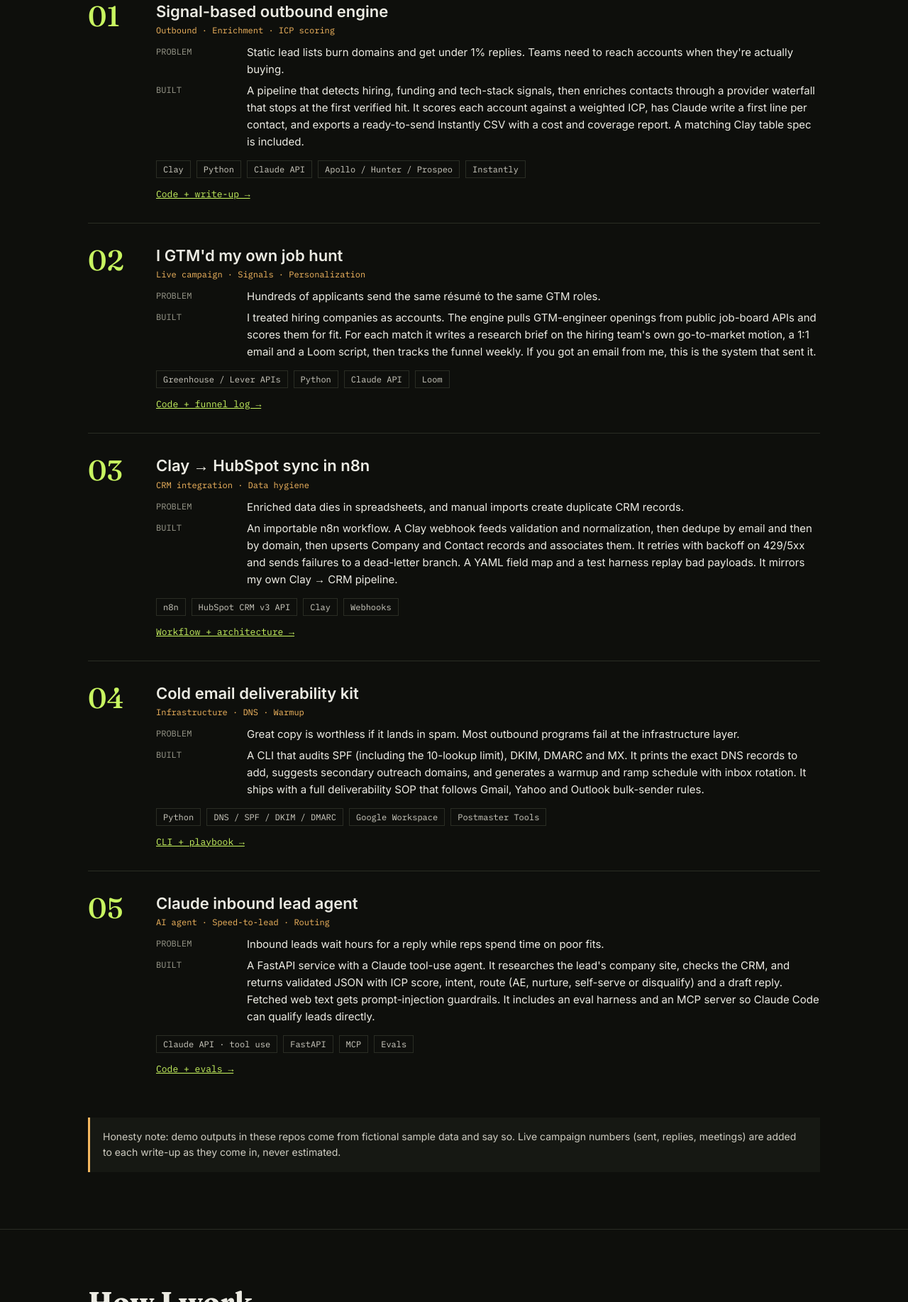
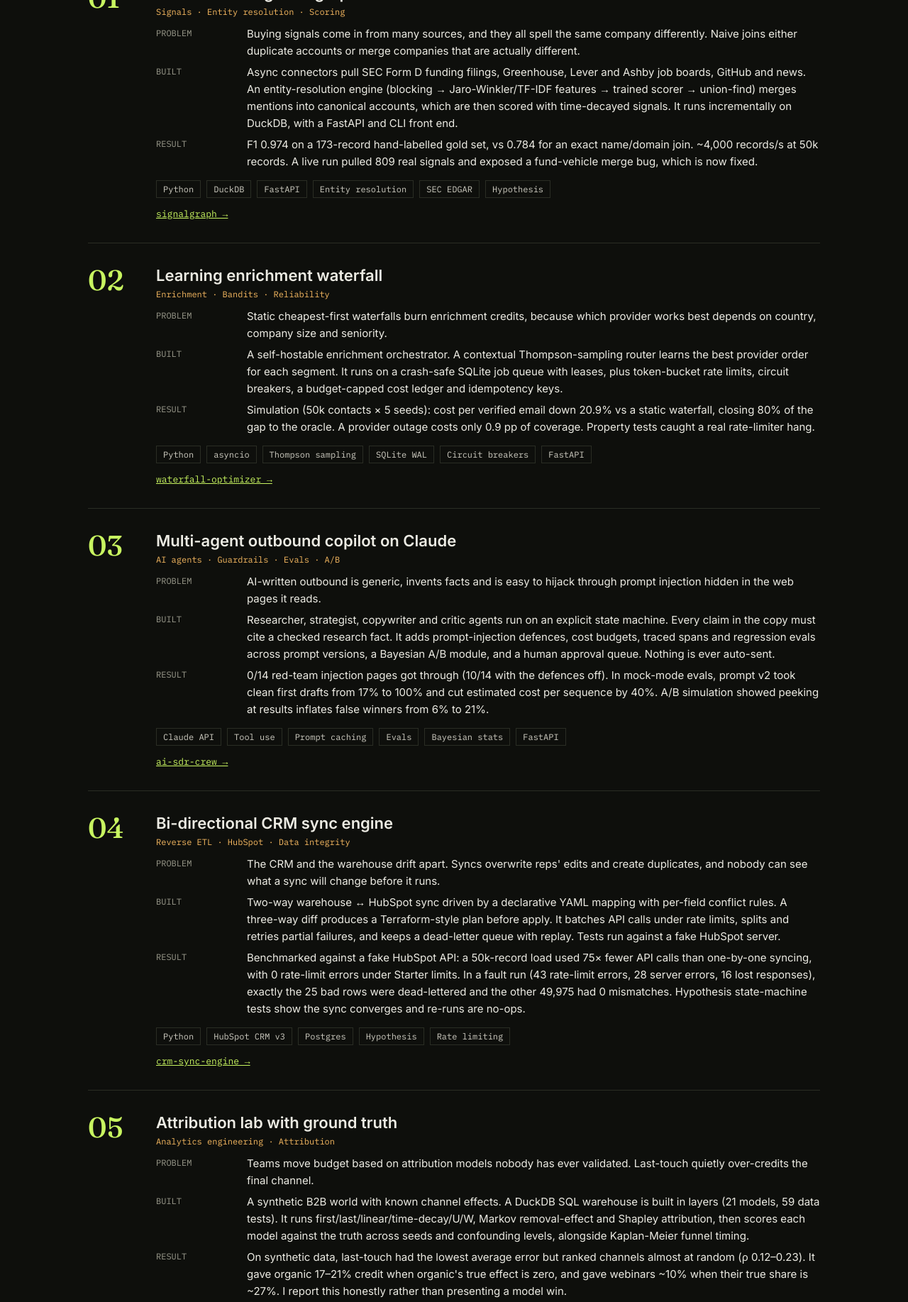
Before and after one commit to goalgetter53/goalgetter53.github.io, a plain HTML site: page index.html in a window 1280 px wide. Shown: the part 1150-2985 px from the top of the page at 71% size. Drawn offline with Linux system fonts and the light colour scheme.

Commit message:
Portfolio: 5 hard GTM engineering builds
Co-Authored-By: Claude Opus 5.5 <noreply@anthropic.com>
Claude-Session: https://claude.ai/code/session_01FxgJ6cknCTTbfE1Hvk6pbB

```diff
--- a/index.html
+++ b/index.html
@@ -103,79 +103,84 @@ footer{padding:32px 0;color:var(--mute);font:13px var(--mono)}
 
 <section id="work"><div class="wrap">
   <h2>Selected GTM builds</h2>
-  <p class="sub">Each project is written up as a business case: the problem, what I built, the stack, and the results. Every number on this page is either live data or clearly marked as a demo run on fictional data.</p>
+  <p class="sub">Five systems, each written up with the problem, the build and measured results. Simulation and synthetic results are labelled; nothing is a made-up customer number.</p>
 
   <article class="proj">
     <div class="num">01</div>
     <div>
-      <h3><a href="https://github.com/goalgetter53/signal-outbound-engine">Signal-based outbound engine</a></h3>
-      <p class="tag">Outbound · Enrichment · ICP scoring</p>
+      <h3><a href="https://github.com/goalgetter53/signalgraph">Account intelligence graph</a></h3>
+      <p class="tag">Signals · Entity resolution · Scoring</p>
       <dl>
-        <dt>Problem</dt><dd>Static lead lists burn domains and get under 1% replies. Teams need to reach accounts when they're actually buying.</dd>
-        <dt>Built</dt><dd>A pipeline that detects hiring, funding and tech-stack signals, then enriches contacts through a provider waterfall that stops at the first verified hit. It scores each account against a weighted ICP, has Claude write a first line per contact, and exports a ready-to-send Instantly CSV with a cost and coverage report. A matching Clay table spec is included.</dd>
+        <dt>Problem</dt><dd>Buying signals come in from many sources, and they all spell the same company differently. Naive joins either duplicate accounts or merge companies that are actually different.</dd>
+        <dt>Built</dt><dd>Async connectors pull SEC Form D funding filings, Greenhouse, Lever and Ashby job boards, GitHub and news. An entity-resolution engine (blocking → Jaro-Winkler/TF-IDF features → trained scorer → union-find) merges mentions into canonical accounts, which are then scored with time-decayed signals. It runs incrementally on DuckDB, with a FastAPI and CLI front end.</dd>
+        <dt>Result</dt><dd>F1 0.974 on a 173-record hand-labelled gold set, vs 0.784 for an exact name/domain join. ~4,000 records/s at 50k records. A live run pulled 809 real signals and exposed a fund-vehicle merge bug, which is now fixed.</dd>
       </dl>
-      <div class="chips"><span>Clay</span><span>Python</span><span>Claude API</span><span>Apollo / Hunter / Prospeo</span><span>Instantly</span></div>
-      <div class="links"><a href="https://github.com/goalgetter53/signal-outbound-engine">Code + write-up →</a></div>
+      <div class="chips"><span>Python</span><span>DuckDB</span><span>FastAPI</span><span>Entity resolution</span><span>SEC EDGAR</span><span>Hypothesis</span></div>
+      <div class="links"><a href="https://github.com/goalgetter53/signalgraph">signalgraph →</a></div>
     </div>
   </article>
 
   <article class="proj">
     <div class="num">02</div>
     <div>
-      <h3><a href="https://github.com/goalgetter53/gtm-job-hunt-engine">I GTM'd my own job hunt</a></h3>
-      <p class="tag">Live campaign · Signals · Personalization</p>
+      <h3><a href="https://github.com/goalgetter53/waterfall-optimizer">Learning enrichment waterfall</a></h3>
+      <p class="tag">Enrichment · Bandits · Reliability</p>
       <dl>
-        <dt>Problem</dt><dd>Hundreds of applicants send the same résumé to the same GTM roles.</dd>
-        <dt>Built</dt><dd>I treated hiring companies as accounts. The engine pulls GTM-engineer openings from public job-board APIs and scores them for fit. For each match it writes a research brief on the hiring team's own go-to-market motion, a 1:1 email and a Loom script, then tracks the funnel weekly. If you got an email from me, this is the system that sent it.</dd>
+        <dt>Problem</dt><dd>Static cheapest-first waterfalls burn enrichment credits, because which provider works best depends on country, company size and seniority.</dd>
+        <dt>Built</dt><dd>A self-hostable enrichment orchestrator. A contextual Thompson-sampling router learns the best provider order for each segment. It runs on a crash-safe SQLite job queue with leases, plus token-bucket rate limits, circuit breakers, a budget-capped cost ledger and idempotency keys.</dd>
+        <dt>Result</dt><dd>Simulation (50k contacts × 5 seeds): cost per verified email down 20.9% vs a static waterfall, closing 80% of the gap to the oracle. A provider outage costs only 0.9 pp of coverage. Property tests caught a real rate-limiter hang.</dd>
       </dl>
-      <div class="chips"><span>Greenhouse / Lever APIs</span><span>Python</span><span>Claude API</span><span>Loom</span></div>
-      <div class="links"><a href="https://github.com/goalgetter53/gtm-job-hunt-engine">Code + funnel log →</a></div>
+      <div class="chips"><span>Python</span><span>asyncio</span><span>Thompson sampling</span><span>SQLite WAL</span><span>Circuit breakers</span><span>FastAPI</span></div>
+      <div class="links"><a href="https://github.com/goalgetter53/waterfall-optimizer">waterfall-optimizer →</a></div>
     </div>
   </article>
 
   <article class="proj">
     <div class="num">03</div>
     <div>
-      <h3><a href="https://github.com/goalgetter53/clay-hubspot-sync">Clay → HubSpot sync in n8n</a></h3>
-      <p class="tag">CRM integration · Data hygiene</p>
+      <h3><a href="https://github.com/goalgetter53/ai-sdr-crew">Multi-agent outbound copilot on Claude</a></h3>
+      <p class="tag">AI agents · Guardrails · Evals · A/B</p>
       <dl>
-        <dt>Problem</dt><dd>Enriched data dies in spreadsheets, and manual imports create duplicate CRM records.</dd>
-        <dt>Built</dt><dd>An importable n8n workflow. A Clay webhook feeds validation and normalization, then dedupe by email and then by domain, then upserts Company and Contact records and associates them. It retries with backoff on 429/5xx and sends failures to a dead-letter branch. A YAML field map and a test harness replay bad payloads. It mirrors my own Clay → CRM pipeline.</dd>
+        <dt>Problem</dt><dd>AI-written outbound is generic, invents facts and is easy to hijack through prompt injection hidden in the web pages it reads.</dd>
+        <dt>Built</dt><dd>Researcher, strategist, copywriter and critic agents run on an explicit state machine. Every claim in the copy must cite a checked research fact. It adds prompt-injection defences, cost budgets, traced spans and regression evals across prompt versions, a Bayesian A/B module, and a human approval queue. Nothing is ever auto-sent.</dd>
+        <dt>Result</dt><dd>0/14 red-team injection pages got through (10/14 with the defences off). In mock-mode evals, prompt v2 took clean first drafts from 17% to 100% and cut estimated cost per sequence by 40%. A/B simulation showed peeking at results inflates false winners from 6% to 21%.</dd>
       </dl>
-      <div class="chips"><span>n8n</span><span>HubSpot CRM v3 API</span><span>Clay</span><span>Webhooks</span></div>
-      <div class="links"><a href="https://github.com/goalgetter53/clay-hubspot-sync">Workflow + architecture →</a></div>
+      <div class="chips"><span>Claude API</span><span>Tool use</span><span>Prompt caching</span><span>Evals</span><span>Bayesian stats</span><span>FastAPI</span></div>
+      <div class="links"><a href="https://github.com/goalgetter53/ai-sdr-crew">ai-sdr-crew →</a></div>
     </div>
   </article>
 
   <article class="proj">
     <div class="num">04</div>
     <div>
-      <h3><a href="https://github.com/goalgetter53/cold-email-deliverability-kit">Cold email deliverability kit</a></h3>
-      <p class="tag">Infrastructure · DNS · Warmup</p>
+      <h3><a href="https://github.com/goalgetter53/crm-sync-engine">Bi-directional CRM sync engine</a></h3>
+      <p class="tag">Reverse ETL · HubSpot · Data integrity</p>
       <dl>
-        <dt>Problem</dt><dd>Great copy is worthless if it lands in spam. Most outbound programs fail at the infrastructure layer.</dd>
-        <dt>Built</dt><dd>A CLI that audits SPF (including the 10-lookup limit), DKIM, DMARC and MX. It prints the exact DNS records to add, suggests secondary outreach domains, and generates a warmup and ramp schedule with inbox rotation. It ships with a full deliverability SOP that follows Gmail, Yahoo and Outlook bulk-sender rules.</dd>
+        <dt>Problem</dt><dd>The CRM and the warehouse drift apart. Syncs overwrite reps' edits and create duplicates, and nobody can see what a sync will change before it runs.</dd>
+        <dt>Built</dt><dd>Two-way warehouse ↔ HubSpot sync driven by a declarative YAML mapping with per-field conflict rules. A three-way diff produces a Terraform-style plan before apply. It batches API calls under rate limits, splits and retries partial failures, and keeps a dead-letter queue with replay. Tests run against a fake HubSpot server.</dd>
+        <dt>Result</dt><dd>Benchmarked against a fake HubSpot API: a 50k-record load used 75× fewer API calls than one-by-one syncing, with 0 rate-limit errors under Starter limits. In a fault run (43 rate-limit errors, 28 server errors, 16 lost responses), exactly the 25 bad rows were dead-lettered and the other 49,975 had 0 mismatches. Hypothesis state-machine tests show the sync converges and re-runs are no-ops.</dd>
       </dl>
-      <div class="chips"><span>Python</span><span>DNS / SPF / DKIM / DMARC</span><span>Google Workspace</span><span>Postmaster Tools</span></div>
-      <div class="links"><a href="https://github.com/goalgetter53/cold-email-deliverability-kit">CLI + playbook →</a></div>
+      <div class="chips"><span>Python</span><span>HubSpot CRM v3</span><span>Postgres</span><span>Hypothesis</span><span>Rate limiting</span></div>
+      <div class="links"><a href="https://github.com/goalgetter53/crm-sync-engine">crm-sync-engine →</a></div>
     </div>
   </article>
 
   <article class="proj">
     <div class="num">05</div>
     <div>
-      <h3><a href="https://github.com/goalgetter53/claude-inbound-lead-agent">Claude inbound lead agent</a></h3>
-      <p class="tag">AI agent · Speed-to-lead · Routing</p>
+      <h3><a href="https://github.com/goalgetter53/gtm-attribution-lab">Attribution lab with ground truth</a></h3>
+      <p class="tag">Analytics engineering · Attribution</p>
       <dl>
-        <dt>Problem</dt><dd>Inbound leads wait hours for a reply while reps spend time on poor fits.</dd>
-        <dt>Built</dt><dd>A FastAPI service with a Claude tool-use agent. It researches the lead's company site, checks the CRM, and returns validated JSON with ICP score, intent, route (AE, nurture, self-serve or disqualify) and a draft reply. Fetched web text gets prompt-injection guardrails. It includes an eval harness and an MCP server so Claude Code can qualify leads directly.</dd>
+        <dt>Problem</dt><dd>Teams move budget based on attribution models nobody has ever validated. Last-touch quietly over-credits the final channel.</dd>
+        <dt>Built</dt><dd>A synthetic B2B world with known channel effects. A DuckDB SQL warehouse is built in layers (21 models, 59 data tests). It runs first/last/linear/time-decay/U/W, Markov removal-effect and Shapley attribution, then scores each model against the truth across seeds and confounding levels, alongside Kaplan-Meier funnel timing.</dd>
+        <dt>Result</dt><dd>On synthetic data, last-touch had the lowest average error but ranked channels almost at random (ρ 0.12–0.23). It gave organic 17–21% credit when organic's true effect is zero, and gave webinars ~10% when their true share is ~27%. I report this honestly rather than presenting a model win.</dd>
       </dl>
-      <div class="chips"><span>Claude API · tool use</span><span>FastAPI</span><span>MCP</span><span>Evals</span></div>
-      <div class="links"><a href="https://github.com/goalgetter53/claude-inbound-lead-agent">Code + evals →</a></div>
+      <div class="chips"><span>DuckDB</span><span>SQL</span><span>Shapley</span><span>Markov chains</span><span>Kaplan-Meier</span><span>pandas</span></div>
+      <div class="links"><a href="https://github.com/goalgetter53/gtm-attribution-lab">gtm-attribution-lab →</a></div>
     </div>
   </article>
 
-  <p class="note">Honesty note: demo outputs in these repos come from fictional sample data and say so. Live campaign numbers (sent, replies, meetings) are added to each write-up as they come in, never estimated.</p>
+  <p class="note">Honesty note: every number above comes from an actual run of the code in that repo. Simulation and synthetic data are labelled as such in each README. Live results are added only when they exist.</p>
 </div></section>
 
 <section id="how"><div class="wrap">
```
